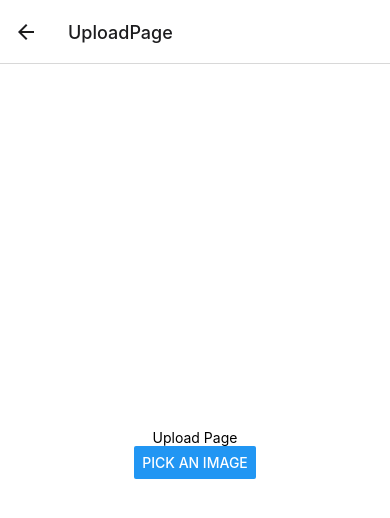
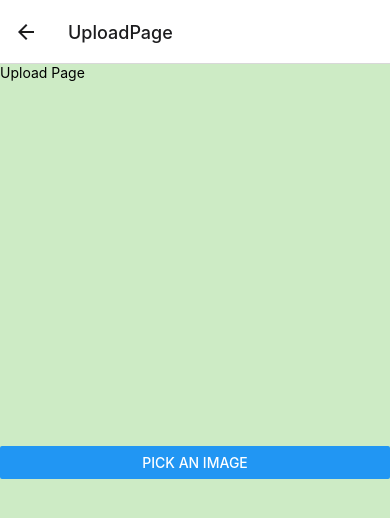
Before and after one commit to warrickhe/YAEW, a React Native app in the folder Frontend/: screen /UploadPage in a window 390 px wide. Shown: the top 518 px of the page. Built offline with nearby package versions, Linux system fonts and the light colour scheme.

Commit message:
change landing page and upload page a bit

```diff
--- a/Frontend/pages/ImagePickerPage.js
+++ b/Frontend/pages/ImagePickerPage.js
@@ -71,8 +71,8 @@ export default function ImagePickerExample() {
 
   return (
     <>
-      <View>
-        <Button title="Pick an Image" onPress={pickImage} />
+      <View style={styles.container}>
+        <Button title="Pick an Image" onPress={pickImage} style={styles.button_container} />
         {image && (
           <>
             <Text>Image Picked!</Text>
@@ -87,11 +87,45 @@ export default function ImagePickerExample() {
 const styles = StyleSheet.create({
   container: {
     flex: 1,
-    alignItems: 'center',
+    backgroundColor: '#CDEBC5',
     justifyContent: 'center',
   },
+  button_container:{
+    backgroundColor:'white',
+    padding:5,
+  },
+
+  titleText: {
+    fontSize: 30,
+    fontWeight: 'bold',
+    marginBottom: 8,
+  },
+  subtitleText: {
+    fontSize: 16,
+    color: 'green',
+  },
+  itemContainer: {
+    flexDirection: 'row',
+    alignItems: 'center',
+    paddingHorizontal: 50,
+    marginTop: 10,
+    width: '100%', // Full-width container
+  },
   image: {
-    width: 200,
-    height: 200,
+    width: 50,
+    height: 50,
+    marginRight: 10,
+  },
+  textContainer: {
+    flex: 1, // Take up remaining space in the row
+  },
+  item: {
+    fontSize: 16,
+  },
+  separator: {
+    height: 2,
+    width: '100%',
+    backgroundColor: '#808080',
+    marginTop: 10,
   },
 });
--- a/Frontend/pages/LandingPage.js
+++ b/Frontend/pages/LandingPage.js
@@ -4,7 +4,7 @@ import * as SecureStore from 'expo-secure-store';
 import 'react-native-get-random-values';
 import { v4 as uuidv4 } from 'uuid';
 
-const BACKEND_URL = 'http://192.168.1.100:7272';
+const BACKEND_URL = 'http://10.226.3.49:7272';
 
 //80282bd4-81f7-46d7-9f43-a9fb268289cb
 //47bce7ca-ebd6-475f-a183-91c7c893e03e
@@ -52,7 +52,7 @@ export default function LandingPage({ navigation }) {
 
       if (response.status === 200) {
         console.log('User exists, redirecting to HOME PAGE');
-        // console.log('deviceID from landingpage: ' + uuid);
+        console.log('deviceID from landingpage: ' + uuid);
         // const resData = await response.json();
         // await SecureStore.setItemAsync('username', resData.username);
         navigation.navigate('HomePage');
@@ -65,8 +65,8 @@ export default function LandingPage({ navigation }) {
   return (
     <>
       <View>
-        <View >
-          <Text style={styles.titleText}>LOGO</Text>
+        <View>
+          <Text>LOGO</Text>
           <Text>WELCOME!</Text>
           <Text>Discover the nature around you.</Text>
           <Button title="Get Started" onPress={checkIfUserExists}></Button>
@@ -75,51 +75,3 @@ export default function LandingPage({ navigation }) {
     </>
   );
 }
-const styles = StyleSheet.create({
-  container: {
-    flex: 1,
-    backgroundColor: '#CDEBC5',
-    justifyContent: 'center',
-  },
-  centeredContainer: {
-    alignItems: 'center',
-    justifyContent: 'center',
-    paddingVertical: 80,
-    marginBottom: -50,
-    backgroundColor: '#CDEBC5',
-    width: '100%',
-  },
-  titleText: {
-    fontSize: 30,
-    fontWeight: 'bold',
-    marginBottom: 8,
-  },
-  subtitleText: {
-    fontSize: 16,
-    color: 'green',
-  },
-  itemContainer: {
-    flexDirection: 'row',
-    alignItems: 'center',
-    paddingHorizontal: 50,
-    marginTop: 10,
-    width: '100%', // Full-width container
-  },
-  image: {
-    width: 50,
-    height: 50,
-    marginRight: 10,
-  },
-  textContainer: {
-    flex: 1, // Take up remaining space in the row
-  },
-  item: {
-    fontSize: 16,
-  },
-  separator: {
-    height: 2,
-    width: '100%',
-    backgroundColor: '#808080',
-    marginTop: 10,
-  },
-});
--- a/Frontend/pages/UploadPage.js
+++ b/Frontend/pages/UploadPage.js
@@ -16,13 +16,48 @@ export default function UploadPage() {
 const styles = StyleSheet.create({
   container: {
     flex: 1,
-    backgroundColor: '#fff',
+    backgroundColor: '#CDEBC5',
+    justifyContent: 'center',
+  },
+  centeredContainer: {
     alignItems: 'center',
     justifyContent: 'center',
+    paddingVertical: 80,
+    marginBottom: -50,
+    backgroundColor: '#CDEBC5',
     width: '100%',
   },
-  camera: {
-    height: '50%',
+  titleText: {
+    fontSize: 30,
+    fontWeight: 'bold',
+    marginBottom: 8,
+  },
+  subtitleText: {
+    fontSize: 16,
+    color: 'green',
+  },
+  itemContainer: {
+    flexDirection: 'row',
+    alignItems: 'center',
+    paddingHorizontal: 50,
+    marginTop: 10,
+    width: '100%', // Full-width container
+  },
+  image: {
+    width: 50,
+    height: 50,
+    marginRight: 10,
+  },
+  textContainer: {
+    flex: 1, // Take up remaining space in the row
+  },
+  item: {
+    fontSize: 16,
+  },
+  separator: {
+    height: 2,
     width: '100%',
+    backgroundColor: '#808080',
+    marginTop: 10,
   },
 });
```
